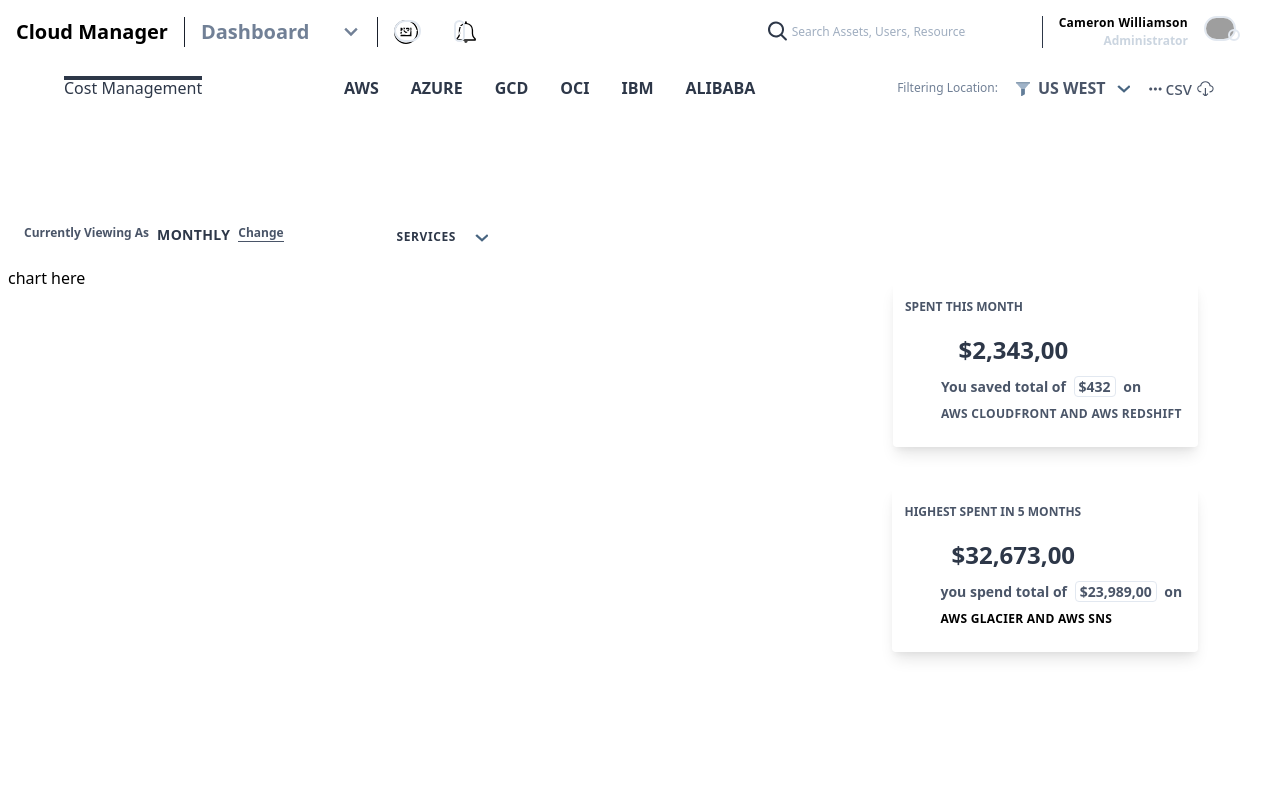
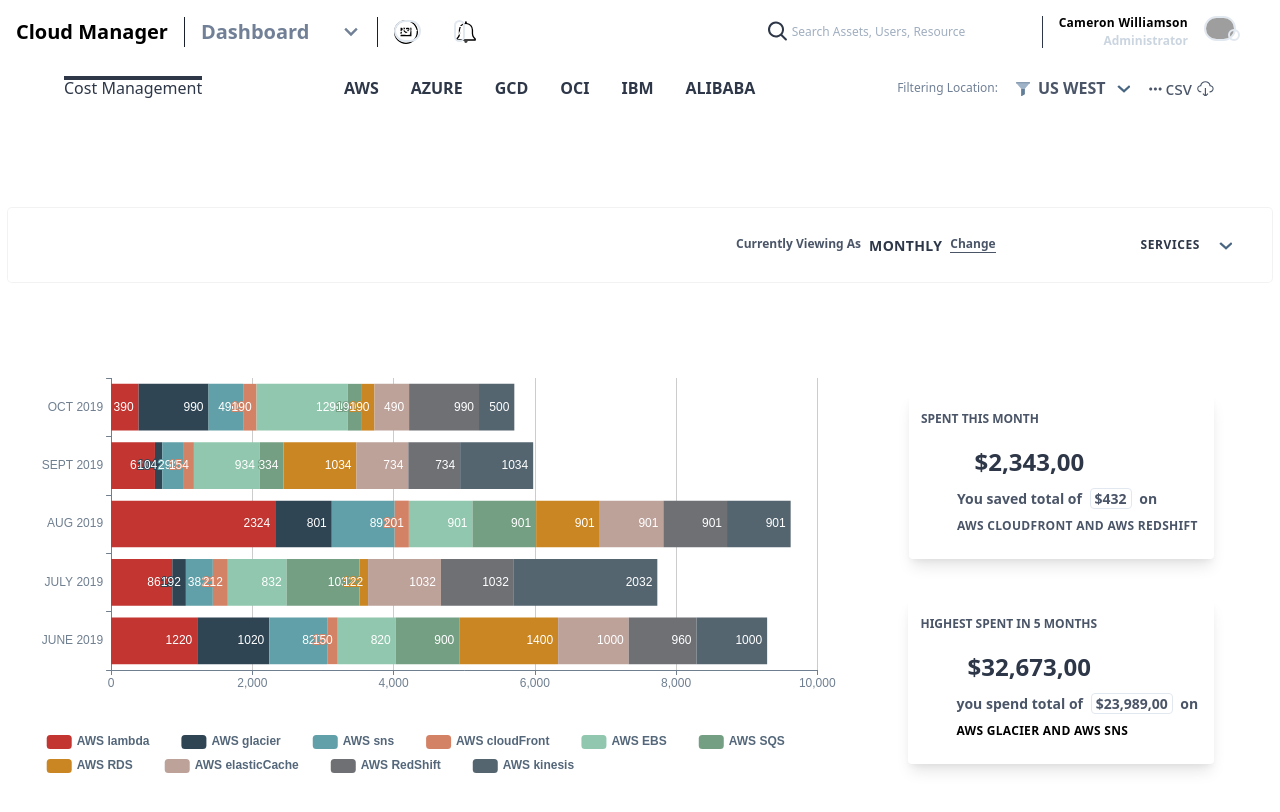
Before and after one commit to shegx01/CloudManagerClient, a Vue app: page /cost-management in a window 1280 px wide. Shown: the top 812 px of the page. Built offline with nearby package versions, Linux system fonts and the light colour scheme; grey boxes are pictures that could not be loaded.

Commit message:
added cost overview chart

```diff
--- a/src/views/CostManagement.vue
+++ b/src/views/CostManagement.vue
@@ -6,7 +6,13 @@
     <div
       class="mt-20 bg-white py-4 pb-6 lg:mx-2 lg:border lg:border-gray-200 lg:bg-transparent lg:border-none"
     >
-      <div class="flex justify-between w-full max-w-lg px-4 py-4 lg:max-w-lg">
+      <div
+        class="flex w-full ml-6 lg:ml-0 lg:bg-app-cardBg lg:pr-6 lg:py-2 rounded lg:shadow-xs lg:mb-24"
+      >
+        <div
+          class="flex justify-between w-full max-w-lg py-4 lg:max-w-lg lg:ml-auto
+           items-center"
+        >
           <div
             class="font-semibold text-gray-700  text-xs capitalize whitespace-no-wrap flex"
           >
@@ -30,7 +36,10 @@
               >services</span
             >
             <div class="ml-4">
-            <svg class="w-4 h-4 fil-current" xmlns="http://www.w3.org/2000/svg">
+              <svg
+                class="w-4 h-4 fil-current"
+                xmlns="http://www.w3.org/2000/svg"
+              >
                 <path
                   fill-rule="evenodd"
                   clip-rule="evenodd"
@@ -41,9 +50,10 @@
             </div>
           </div>
         </div>
-      <div class="flex flex-wrap w-full lg:flex-no-wrap ">
+      </div>
+      <div class="flex flex-wrap w-full lg:flex-no-wrap lg:mt-16 lg:h-64">
         <div
-          class="pt-4 flex w-full flex-shrink-0 mx-4 justify-around  lg:w-4/12 lg:flex-col lg:items-center"
+          class="pt-4 flex w-full flex-shrink-0 px-4 justify-around  lg:w-4/12 lg:flex-col lg:items-center"
         >
           <!-- monthly spend card-->
           <div
@@ -121,7 +131,9 @@
             </div>
           </div>
         </div>
-        <div class="flex lg:order-first lg:w-8/12">chart here</div>
+        <div class="flex lg:order-first lg:w-8/12 w-full mt-12 lg:mt-0">
+          <v-chart :options="options" autoresize />
+        </div>
       </div>
     </div>
   </div>
@@ -136,8 +148,187 @@
   },
   data() {
     return {
-      currentDir: 'cost management'
+      currentDir: 'cost management',
+      options: {
+        tooltip: {
+          trigger: 'axis',
+          axisPointer: {
+            type: 'shadow',
+            shadowStyle: {
+              color: 'rgba(0, 90, 109, .1)'
+            }
+          },
+          backgroundColor: '#EFFCF6',
+          borderWidth: '1',
+          textStyle: {
+            color: '#0C6B58',
+            borderRadius: 3,
+            fontWeight: 'semibold'
+          },
+          borderColor: '#8EEDC7'
+        },
+        legend: {
+          data: [
+            'AWS lambda',
+            'AWS glacier',
+            'AWS sns',
+            'AWS cloudFront',
+            'AWS EBS',
+            'AWS SQS',
+            'AWS RDS',
+            'AWS elasticCache',
+            'AWS RedShift',
+            'AWS kinesis'
+          ],
+          textStyle: {
+            color: '#54677A',
+            fontWeight: 600,
+            padding: [0, 22, 0, 0]
+          },
+          bottom: '0',
+          left: '4%'
+        },
+        grid: {
+          left: '4%',
+          right: '4%',
+          top: '0',
+          bottom: '22%',
+          containLabel: true
+        },
+        xAxis: {
+          type: 'value',
+          axisLine: {
+            lineStyle: {
+              color: 'rgba(111, 127, 144, 1)'
+            }
+          },
+          axisLabel: {
+            fontWeight: 500
+          }
+        },
+        yAxis: {
+          type: 'category',
+          data: ['JUNE 2019', 'JULY 2019', 'AUG 2019', 'SEPT 2019', 'OCT 2019'],
+
+          axisLine: {
+            lineStyle: {
+              color: 'rgba(111, 127, 144, 1)'
+            }
+          },
+          axisLabel: {
+            fontWeight: 500
+          }
+        },
+        series: [
+          {
+            name: 'AWS lambda',
+            type: 'bar',
+            stack: 'total',
+            label: {
+              show: true,
+              position: 'insideRight'
+            },
+            data: [1220, 867, 2324, 621, 390, 1330, 920]
+          },
+          {
+            name: 'AWS glacier',
+            type: 'bar',
+            stack: 'total',
+            label: {
+              show: true,
+              position: 'insideRight'
+            },
+            data: [1020, 192, 801, 104, 990, 130, 321]
+          },
+          {
+            name: 'AWS sns',
+            type: 'bar',
+            stack: 'total',
+            label: {
+              show: true,
+              position: 'insideRight'
+            },
+            data: [820, 382, 891, 294, 490, 600, 900]
+          },
+          {
+            name: 'AWS cloudFront',
+            type: 'bar',
+            stack: 'total',
+            label: {
+              show: true,
+              position: 'insideRight'
+            },
+            data: [150, 212, 201, 154, 190, 330, 410]
+          },
+          {
+            name: 'AWS EBS',
+            type: 'bar',
+            stack: 'total',
+            label: {
+              show: true,
+              position: 'insideRight'
+            },
+            data: [820, 832, 901, 934, 1290, 1330, 1320]
+          },
+          {
+            name: 'AWS SQS',
+            type: 'bar',
+            stack: 'total',
+            label: {
+              show: true,
+              position: 'insideRight'
+            },
+            data: [900, 1032, 901, 334, 190, 1330, 1320]
+          },
+          {
+            name: 'AWS RDS',
+            type: 'bar',
+            stack: 'total',
+            label: {
+              show: true,
+              position: 'insideRight'
+            },
+            data: [1400, 122, 901, 1034, 190, 130, 920]
+          },
+          {
+            name: 'AWS elasticCache',
+            type: 'bar',
+            stack: 'total',
+            label: {
+              show: true,
+              position: 'insideRight'
+            },
+            data: [1000, 1032, 901, 734, 490, 730, 820]
+          },
+          {
+            name: 'AWS RedShift',
+            type: 'bar',
+            stack: 'total',
+            label: {
+              show: true,
+              position: 'insideRight'
+            },
+            data: [960, 1032, 901, 734, 990, 1930, 120]
+          },
+          {
+            name: 'AWS kinesis',
+            type: 'bar',
+            stack: 'total',
+            label: {
+              show: true,
+              position: 'insideRight'
+            },
+            data: [1000, 2032, 901, 1034, 500, 1330, 1320]
+          }
+        ]
+      }
     }
   }
 }
 </script>
+
+<style lang="css">
+/* .echarts {
+  width: 100% !important;
+} */
+</style>
--- a/src/views/Dashboard.vue
+++ b/src/views/Dashboard.vue
@@ -733,7 +733,7 @@
       </div>
       <div class="flex flex-wrap w-full">
         <div
-          class="pt-4 flex w-full flex-shrink-0 mx-4 justify-around  lg:w-2/5"
+          class="pt-4 flex w-full flex-shrink-0 px-4 justify-around  lg:w-2/5"
         >
           <!-- expenses card-->
           <div class="flex flex-col max-w-xs rounded shadow items-center py-4">
@@ -988,7 +988,7 @@
     </div>
 
     <!-- assets overview -->
-    <div class="mt-8 bg-white py-4 pb-6 lg:mx-2 lg:border lg:border-gray-200">
+    <div class="mt-8 bg-white py-4 pb-6 lg:px-2 lg:border lg:border-gray-200">
       <div class="flex justify-between w-full max-w-xs px-4 pt-4 lg:max-w-md">
         <span
           class="font-semibold text-gray-700 tracking-wide text-sm uppercase"
@@ -1008,7 +1008,7 @@
       </div>
       <div class="flex flex-wrap w-full">
         <div
-          class="pt-4 flex w-full flex-shrink-0 mx-4 justify-around  lg:w-2/5"
+          class="pt-4 flex w-full flex-shrink-0 px-4 justify-around  lg:w-2/5"
         >
           <!-- assets used card-->
           <div class="flex flex-col max-w-xs rounded shadow items-center pt-4">
@@ -1216,7 +1216,7 @@
           textStyle: {
             color: '#0C6B58',
             borderRadius: 3,
-            fontWeight: 'bold'
+            fontWeight: 'semibold'
           },
           borderColor: '#8EEDC7',
           formatter: '{a} <br/>{b} &bullet; {c}'
```
Lines whose indentation alone changed are shown as unchanged.
